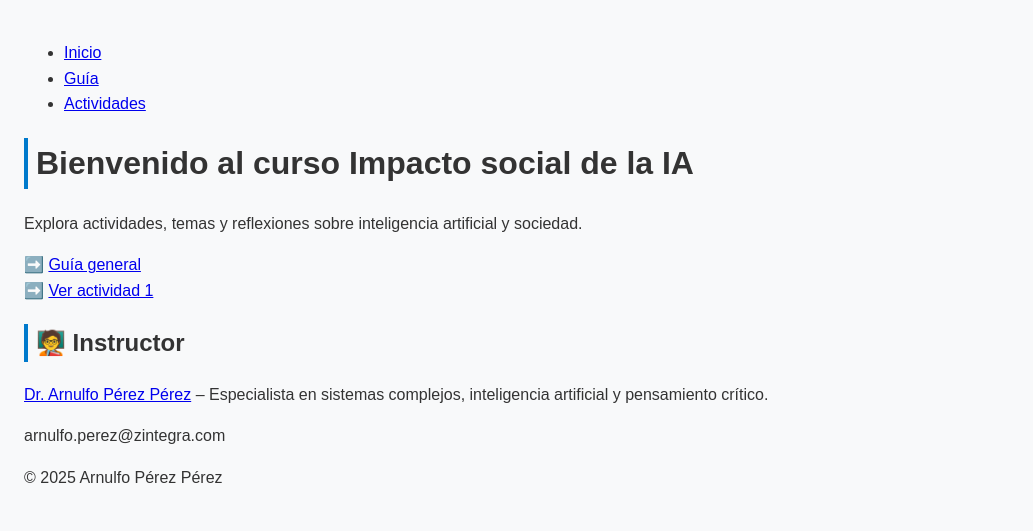
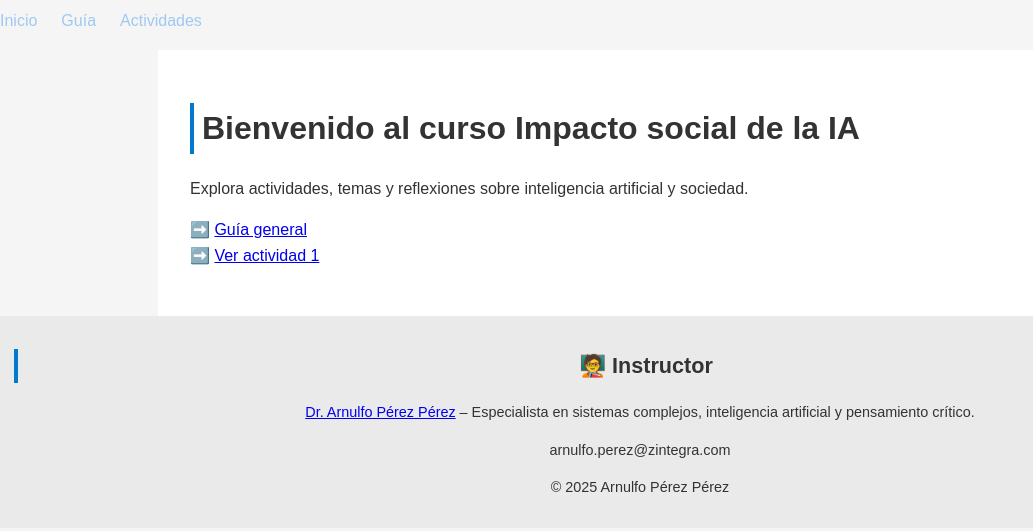
Before and after one commit to ArnulfoPerez/impacto_ai, a Jekyll site: the page built from index.md, in a window 1280 px wide. Shown: the top 531 px of the page, without its empty margins (0-1033 px from the left). Built offline with Jekyll 4.4.1, drawn with Linux system fonts in a browser that asks for light colours.

Commit message:
Update estilo.css
old style

```diff
--- a/assets/css/estilo.css
+++ b/assets/css/estilo.css
@@ -1,10 +1,54 @@
 body {
-  font-family: sans-serif;
-  background-color: #f8f9fa;
-  padding: 1rem;
-  line-height: 1.6;
-  color: #333;
-}
+      font-family: Arial, sans-serif;
+      line-height: 1.6;
+      margin: 0;
+      padding: 0;
+      background: #f5f5f5;
+      color: #333;
+    }
+
+    header {
+      background: #24292e;
+      color: #fff;
+      padding: 1em 2em;
+    }
+
+    header h1 {
+      margin: 0;
+      font-size: 1.8em;
+    }
+
+    nav ul {
+      list-style: none;
+      padding: 0;
+      margin-top: 0.5em;
+      display: flex;
+      gap: 1.5em;
+    }
+
+    nav ul li a {
+      color: #9fc9f3;
+      text-decoration: none;
+    }
+
+    main {
+      padding: 2em;
+      max-width: 900px;
+      margin: auto;
+      background: #fff;
+    }
+
+    section {
+      margin-bottom: 2em;
+    }
+
+    footer {
+      text-align: center;
+      padding: 1em;
+      background: #eaeaea;
+      font-size: 0.9em;
+    }
+
 h1, h2 {
   border-left: 4px solid #007ACC;
   padding-left: 0.5rem;
```
